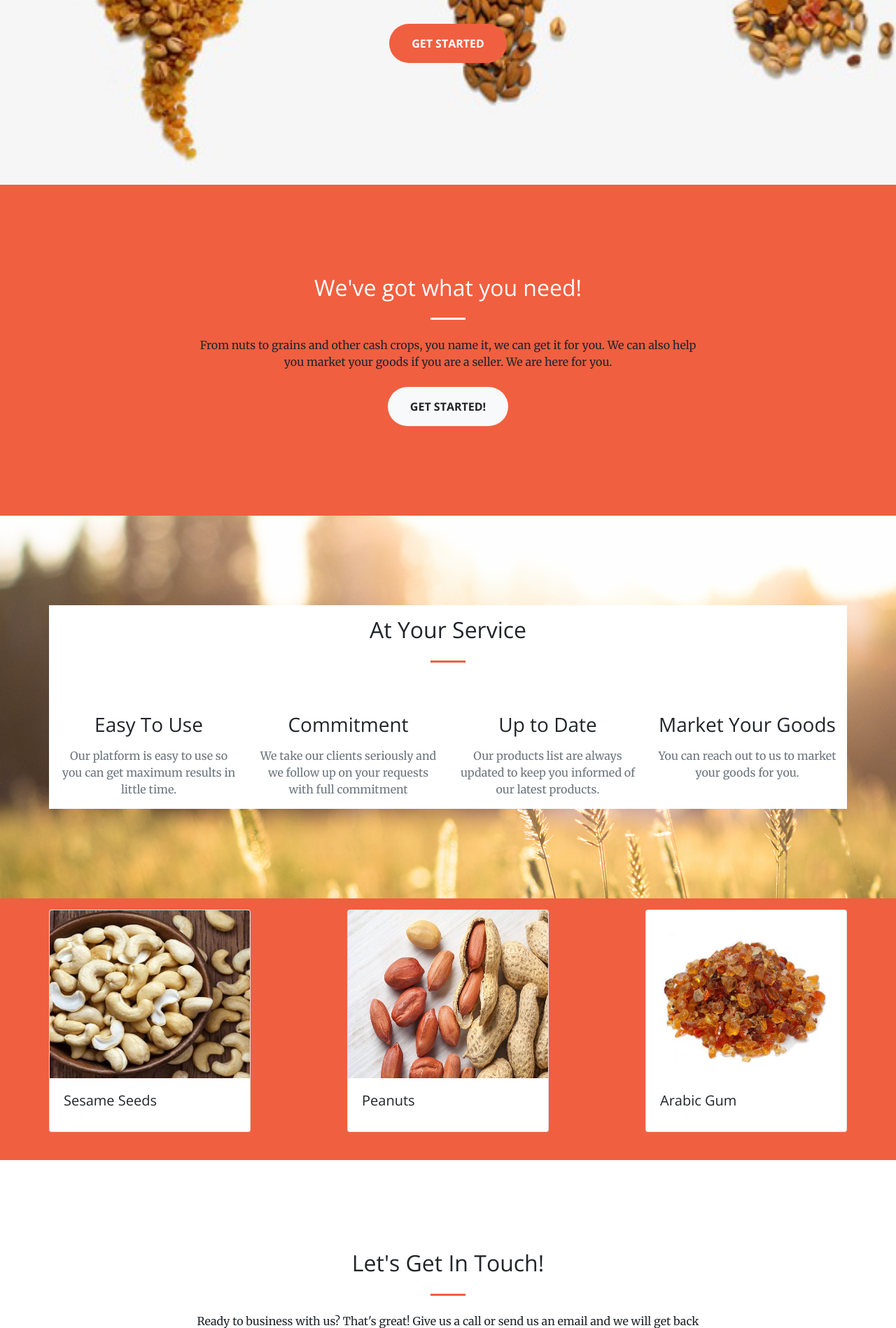
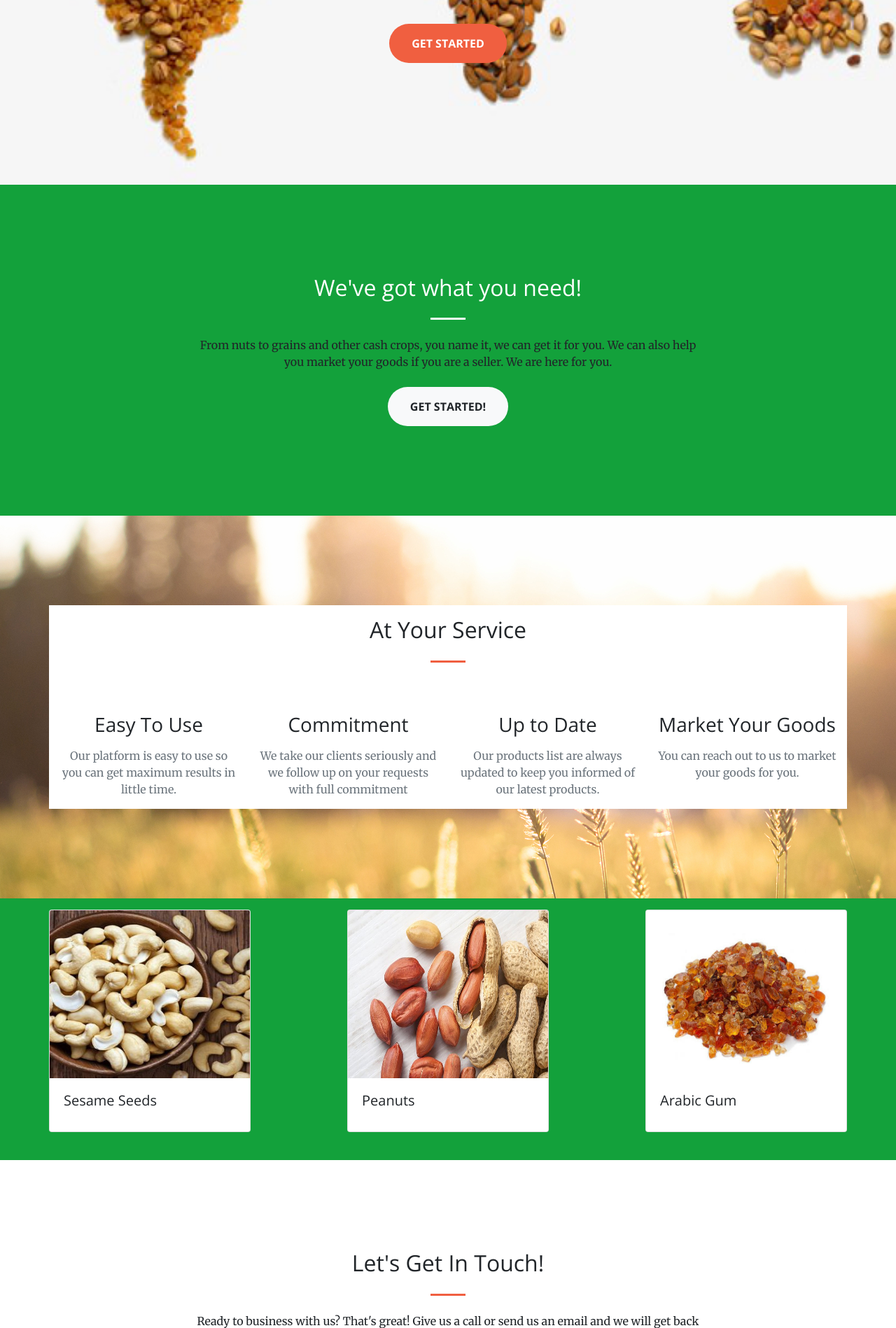
Before and after one commit to bilesanmiahmad/agritradingzone, a Django app: page / in a window 1280 px wide; the page is wider, and only the part inside the window is pictured. Shown: the part 536-2434 px from the top of that part at 70% size. Run offline with Django 3.2, Linux system fonts and the light colour scheme; some libraries are stand-ins or nearby versions.

Commit message:
changing orange to green

```diff
--- a/tradingzone/static/home/css/creative.css
+++ b/tradingzone/static/home/css/creative.css
@@ -44,7 +44,7 @@ h6 {
 }
 
 .bg-primary {
-  background-color: #F05F40 !important;
+  background-color: #13a13b !important;
 }
 
 .bg-dark {
```
